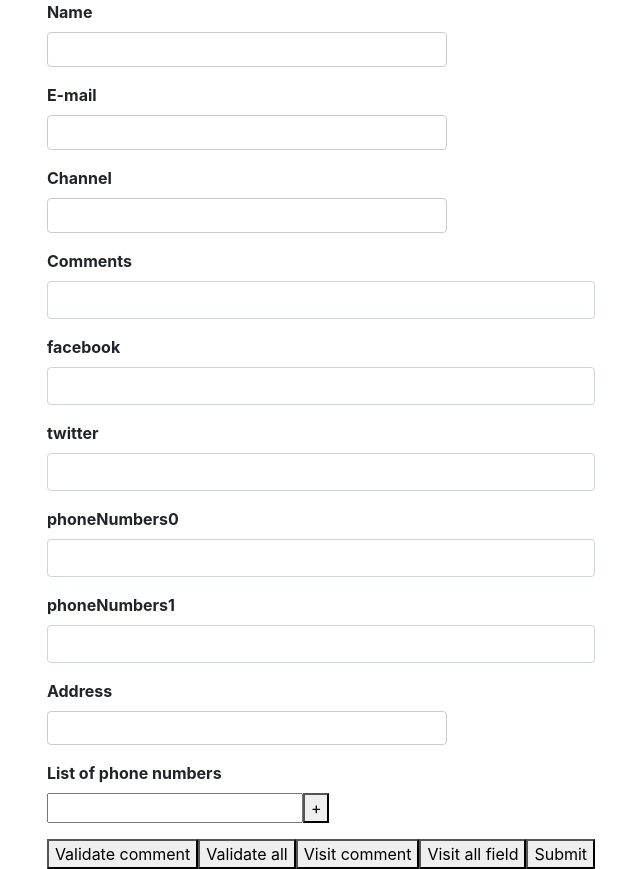
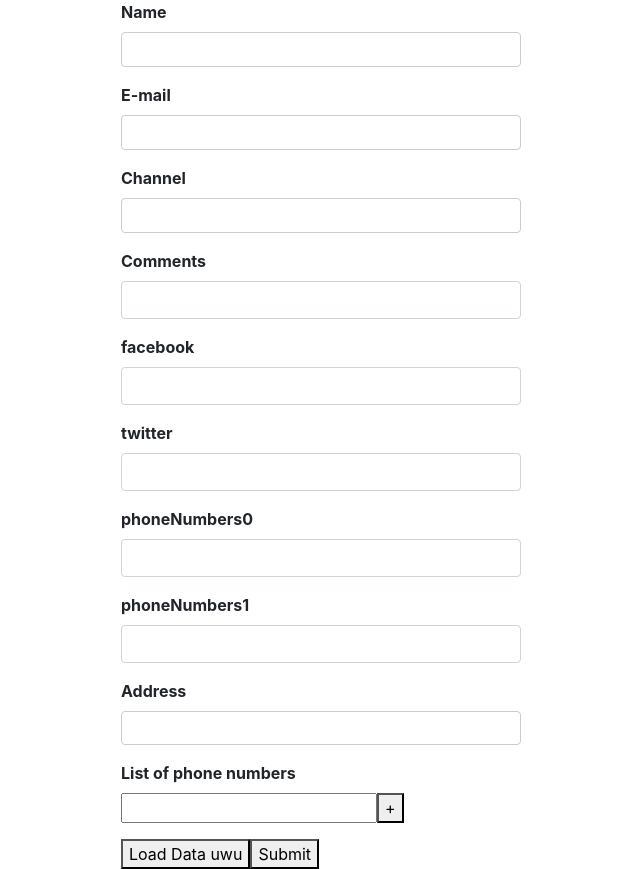
Before and after one commit to javix70/onlyformik, a React (Create React App) app: page / in a window 1280 px wide. Shown: the whole page, without its empty margins (319-959 px from the left). Built offline with nearby package versions, Linux system fonts and the light colour scheme.

Commit message:
load data from usestate

```diff
--- a/src/components/Formulario.jsx
+++ b/src/components/Formulario.jsx
@@ -1,4 +1,4 @@
-import React from "react"
+import React, { useState } from "react"
 import { Formik, Form, Field, ErrorMessage, FieldArray, FastField } from "formik"
 //Schema Validation with Yup
 import * as Yup from 'yup'
@@ -13,6 +13,19 @@
   social: {
     facebook: "",
     twitter: ""
+  },
+  phoneNumbers: ["", ""],
+  phNumbers: [""]
+}
+const savedValues = {
+  name: "Javier",
+  email: "javeiromar@gmail.com",
+  channel: "awa",
+  comments: "pegasos",
+  address: "507 address",
+  social: {
+    facebook: "fb",
+    twitter: "tw"
   },
   phoneNumbers: ["", ""],
   phNumbers: [""]
@@ -41,12 +54,14 @@
   return error
 }
 const Formulario = () => {
+  const [formValues, setFormValues] = useState(null)
 return (
   <Formik
     // Top level
-    initialValues={initialValues}
+    initialValues={formValues || initialValues}
     validationSchema={validationSchema}
     onSubmit={onSubmit}
+    enableReinitialize
     // validateOnMount //Muestra los error de los field.
     // validateOnChange={false} //valida field con onchange
     // validateOnBlur={false} //valida los field con touch
@@ -188,7 +203,7 @@
             </FieldArray>
             <ErrorMessage name='phNumbers' />
           </div>
-          <button type="button" onClick={()=> formik.validateField("comments")}>Validate comment</button>
+          {/* <button type="button" onClick={()=> formik.validateField("comments")}>Validate comment</button>
           <button type="button" onClick={()=> formik.validateForm()}>Validate all</button>
           <button type="button" onClick={()=> formik.setFieldTouched("comments")}>Visit comment</button>
           <button type="button" onClick={()=> formik.setTouched({
@@ -196,7 +211,8 @@
             email:true,
             channel:true,
             comments:true
-          })}>Visit all field</button>
+          })}>Visit all field</button> */}
+          <button type='submit' onClick={() =>setFormValues(savedValues)}>Load Data uwu</button>
           <button type='submit' disabled={!formik.isValid || formik.isSubmitting}>Submit</button>
           {/* La condicion sería, si tengo los campos validos devuelveme false o si envio el formulario */}
           {/* <button type='submit' disabled={!formik.isValid}>Submit</button> */}
```
